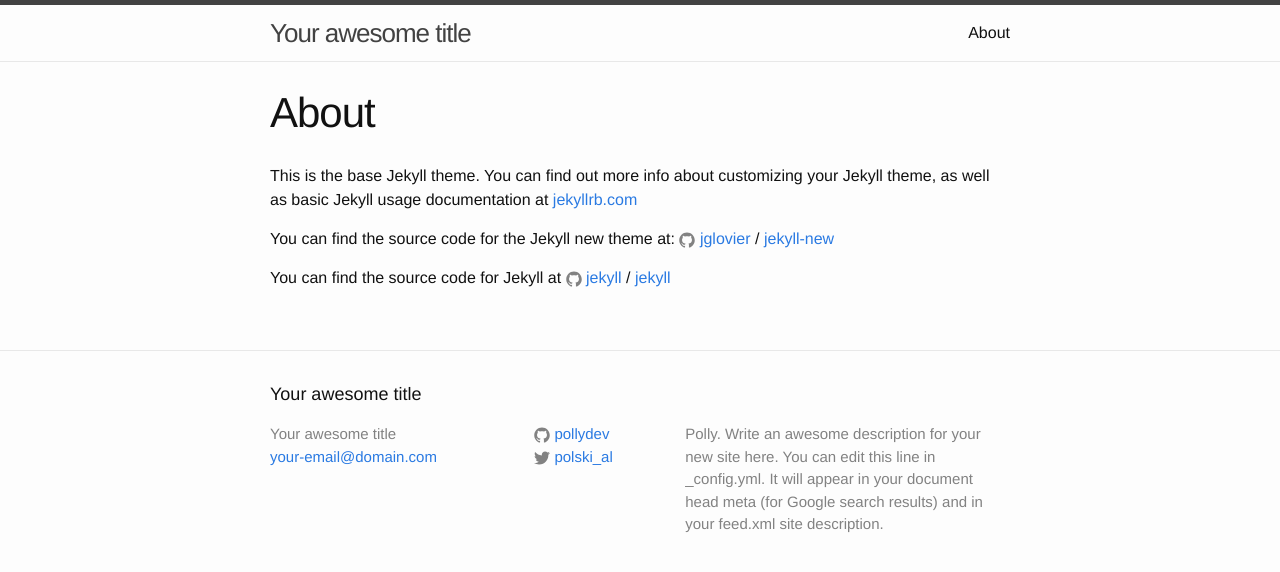
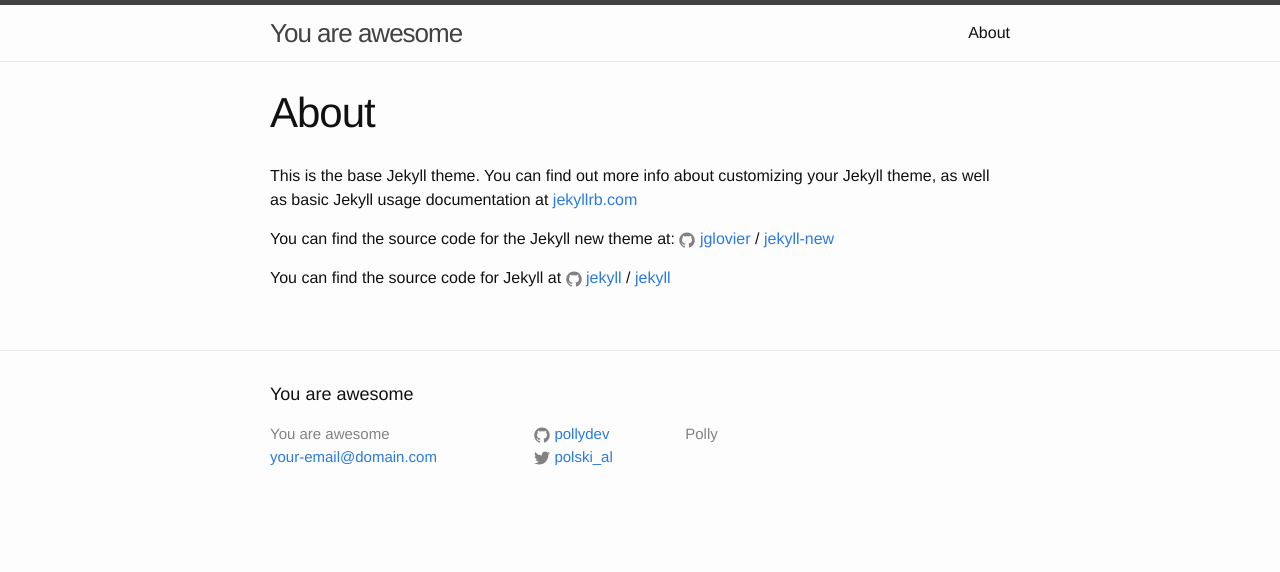
Before and after one commit to pollydev/pollydev.github.io, a Jekyll site: the page built from about.md, in a window 1280 px wide. Shown: the top 572 px of the page. Built offline with Jekyll 4.4.1, drawn with Linux system fonts in a browser that asks for light colours.

Commit message:
fixing error

```diff
--- a/_config.yml
+++ b/_config.yml
@@ -6,12 +6,10 @@
 # 'jekyll serve'. If you change this file, please restart the server process.
 
 # Site settings
-title: Your awesome title
+title: You are awesome
 email: your-email@domain.com
 description: > # this means to ignore newlines until "baseurl:"
-  Polly. Write an awesome description for your new site here. You can edit this
-  line in _config.yml. It will appear in your document head meta (for
-  Google search results) and in your feed.xml site description.
+  Polly
 baseurl: "" # the subpath of your site, e.g. /blog
 url: "http://yourdomain.com" # the base hostname & protocol for your site
 twitter_username: polski_al
```
